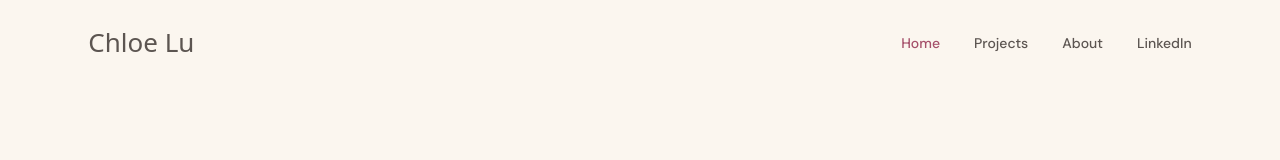
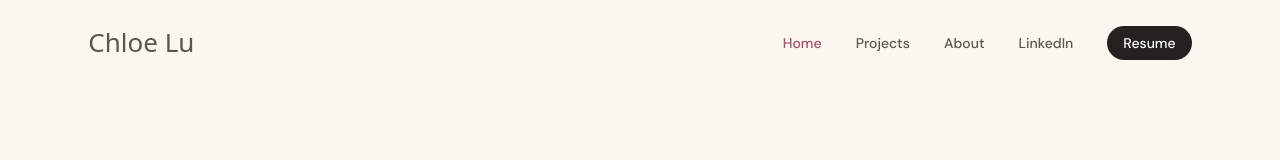
Before and after one commit to Chloeluxyu/Chloeluxyu.github.io, a plain HTML site: page index.html in a window 1280 px wide. Shown: the top 160 px of the page. Drawn offline with Linux system fonts and the light colour scheme; a web font is replaced by a local one.

Commit message:
Add resume PDF and enable resume buttons

```diff
--- a/index.html
+++ b/index.html
@@ -25,7 +25,7 @@
           <li><a href="#projects">Projects</a></li>
           <li><a href="about.html">About</a></li>
           <li><a href="https://www.linkedin.com/in/chloe-l-699b5a232/" target="_blank" rel="noopener">LinkedIn</a></li>
-          <!-- RESUME (re-enable when assets/Chloe-Lu-Resume.pdf exists): <li><a class="resume" href="assets/Chloe-Lu-Resume.pdf" target="_blank" rel="noopener">Resume</a></li> -->
+          <li><a class="resume" href="assets/Chloe-Lu-Resume.pdf" target="_blank" rel="noopener">Resume</a></li>
         </ul>
       </nav>
 
@@ -142,10 +142,9 @@
           </ol>
         </div>
         <div class="tl-legend" aria-hidden="true"><span><i></i>Work</span><span><i class="e"></i>Education</span></div>
-        <!-- RESUME (re-enable when assets/Chloe-Lu-Resume.pdf exists):
         <div class="resume-cta">
           <a class="btn ghost" href="assets/Chloe-Lu-Resume.pdf" target="_blank" rel="noopener">Download my resume (PDF)</a>
-        </div> -->
+        </div>
       </div>
     </section>
   </main>
```
Also changed, not shown: 1 other file.
